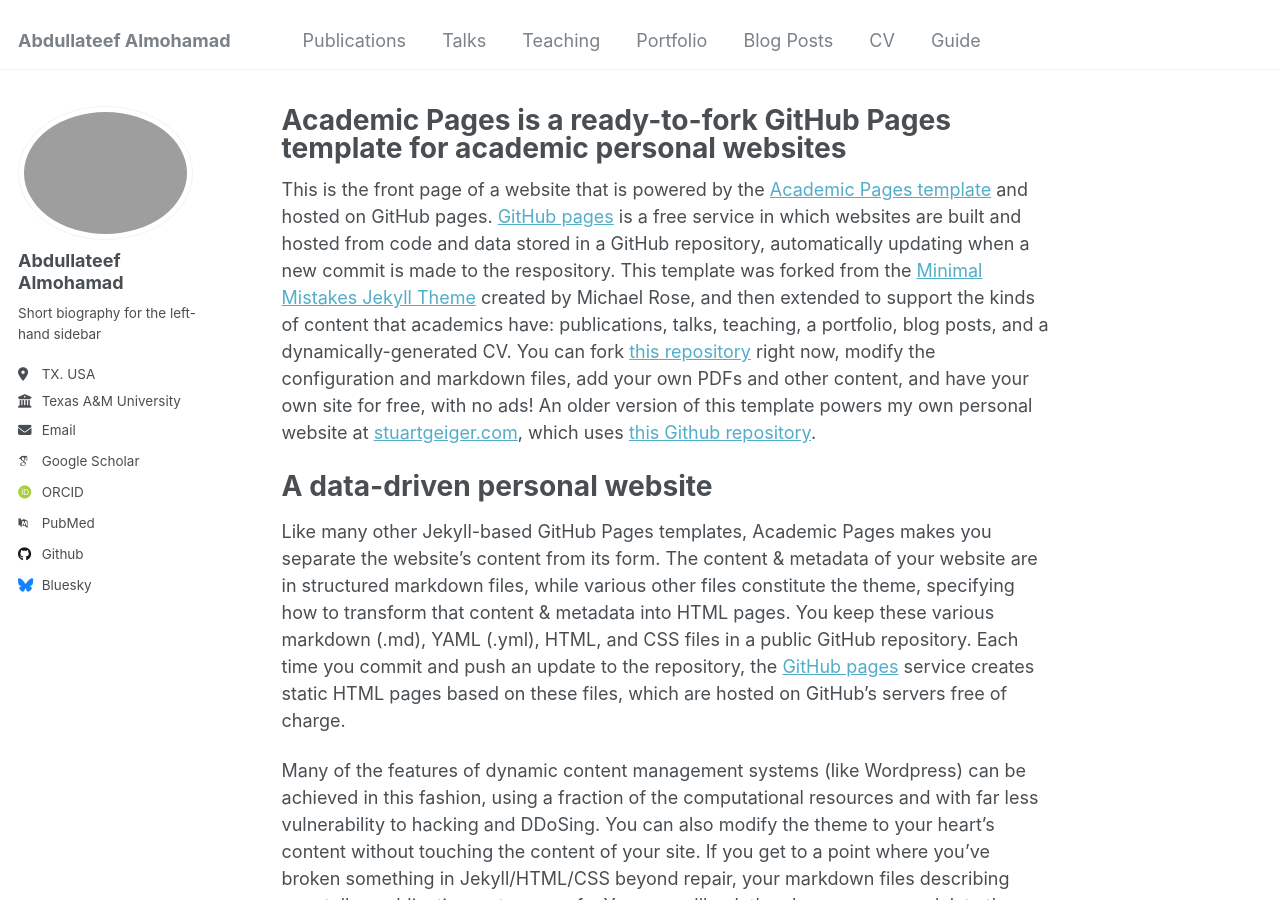
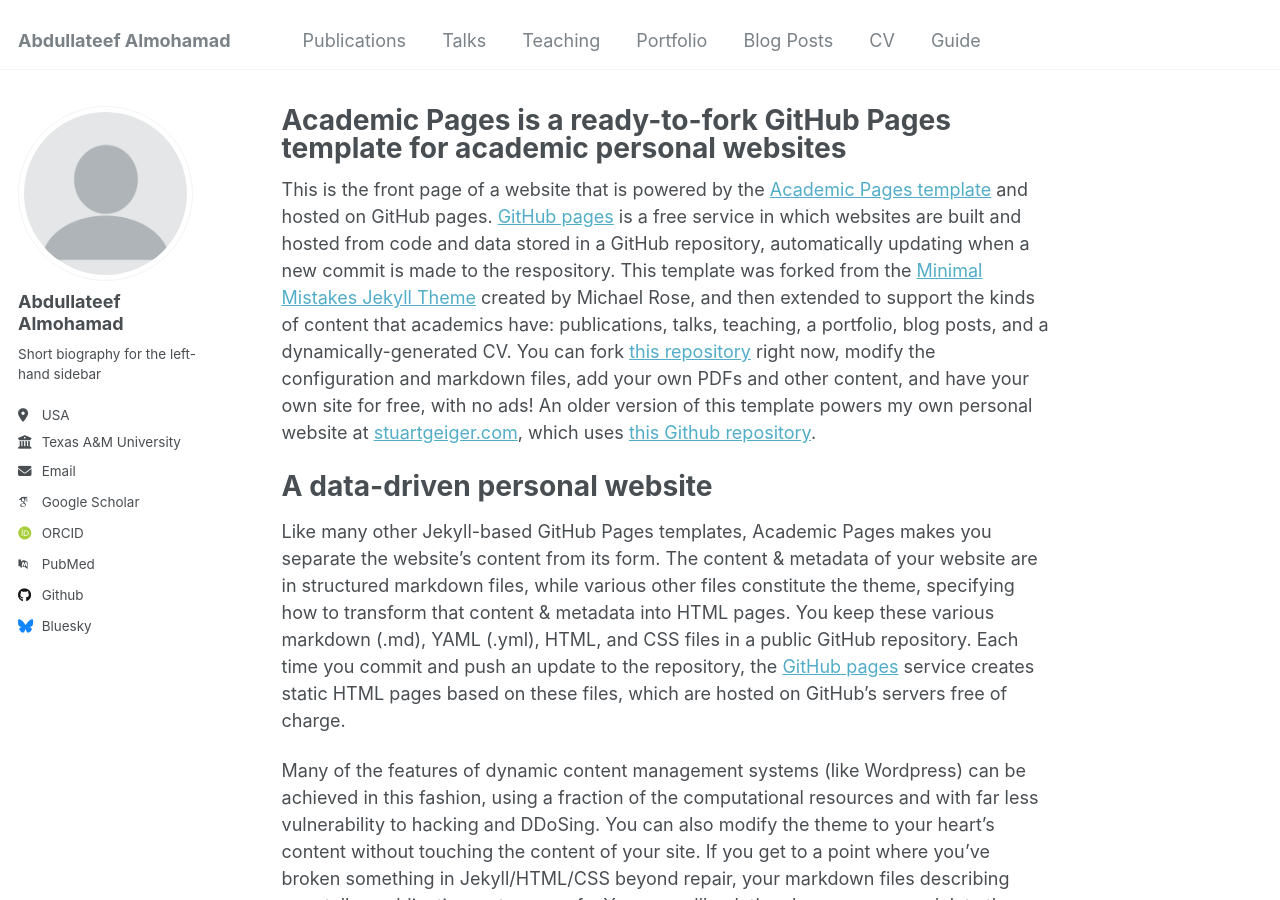
Before and after one commit to AbdullateefAlmohamad/AbdullateefAlmohamad, a Jekyll site: the page built from _pages/about.md, in a window 1280 px wide and 900 px high. Built offline with Jekyll 4.4.1, drawn with Linux system fonts in a browser that asks for light colours; some web fonts are replaced.

Commit message:
Update _config.yml

```diff
--- a/_config.yml
+++ b/_config.yml
@@ -5,14 +5,14 @@
 # For technical reasons, this file is *NOT* reloaded automatically when you use
 # `jekyll serve -l -H localhost`. If you change this file, please restart the
 # server process.
-theme: jekyll-theme-minimal
+# theme: jekyll-theme-minimal
 # Basic Site Settings
 locale                   : "en-US"
 title                    : "Abdullateef Almohamad"
 title_separator          : "-"
 name                     : &name "Abdullateef Almohamad"
 description              : &description "personal description"
-url                      : https://academicpages.github.io # the base hostname & protocol for your site e.g. "https://mmistakes.github.io"
+url                      : https://abdullateefalmohamad.github.io/abdullateefalmohamad # the base hostname & protocol for your site e.g. "https://mmistakes.github.io"
 baseurl                  : "" # the subpath of your site, e.g. "/blog"
 repository               : "academicpages/academicpages.github.io"
 
@@ -21,11 +21,11 @@ repository               : "academicpages/academicpages.github.io"
 #               Additional customization can be done by editing /_includes/author-profile.html
 author:
   # Biographic information
-  avatar           : "profile_abd2.png"
+  avatar           : "profile.png"
   name             : "Abdullateef Almohamad"
   pronouns         : # example: "she/her"
   bio              : "Short biography for the left-hand sidebar"
-  location         : "TX. USA"
+  location         : "USA"
   employer         : "Texas A&M University"
   uri              : # URL
   email            : "none@example.org"
@@ -43,7 +43,7 @@ author:
   bitbucket        : # Username - Update with your username on the site
   codepen          : # Username
   dribbble         : # Username
-  github           : "academicpages"
+  github           : "abdullateefalmohamad"
   kaggle           : # Username
   stackoverflow    : # User number or user number and name (i.e., use "1" or "1/jeff-atwood")
 
```
